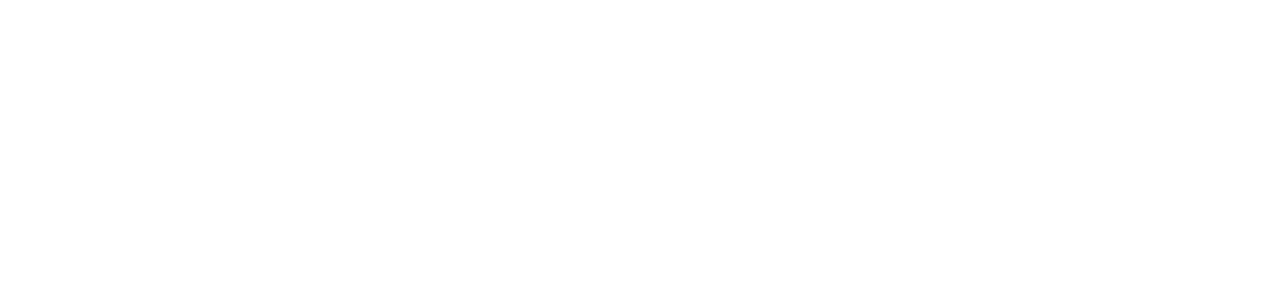
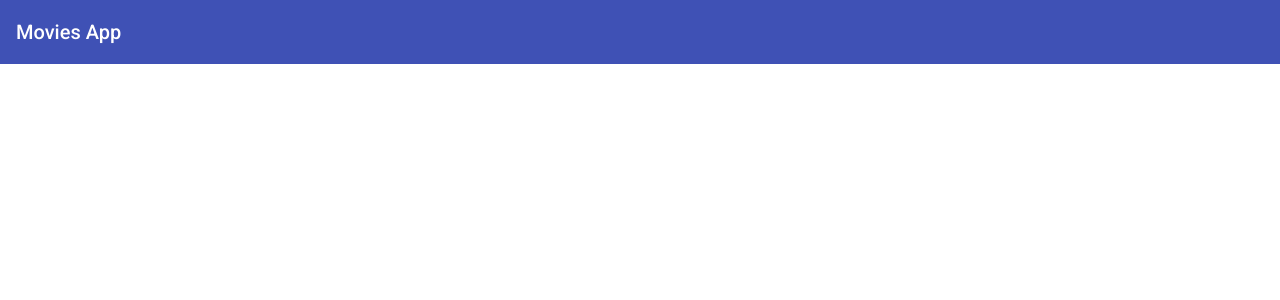
Before and after one commit to rajsadho/movie-app, an Angular app: page / in a window 1280 px wide. Shown: the top 300 px of the page. Built offline with nearby package versions, Linux system fonts and the light colour scheme.

Commit message:
Added navbar to website

```diff
--- a/src/app/app.component.html
+++ b/src/app/app.component.html
@@ -1 +1,3 @@
+<app-header></app-header>
+
 <router-outlet></router-outlet>
--- a/src/app/app.module.ts
+++ b/src/app/app.module.ts
@@ -4,6 +4,8 @@
 import { AppRoutingModule } from './app-routing.module';
 import { AppComponent } from './app.component';
 import { BrowserAnimationsModule } from '@angular/platform-browser/animations';
+
+import { SharedModule } from './shared/shared.module';
 
 @NgModule({
   declarations: [
@@ -12,7 +14,8 @@
   imports: [
     BrowserModule,
     AppRoutingModule,
-    BrowserAnimationsModule
+    BrowserAnimationsModule,
+    SharedModule
   ],
   providers: [],
   bootstrap: [AppComponent]
--- /dev/null
+++ b/src/app/shared/layout/header.component.html
@@ -0,0 +1,3 @@
+<mat-toolbar color="primary">
+  <span>Movies App</span>
+</mat-toolbar>
--- /dev/null
+++ b/src/app/shared/layout/index.ts
@@ -0,0 +1 @@
+export * from './header.component';
--- a/src/styles.scss
+++ b/src/styles.scss
@@ -1,4 +1,6 @@
 /* You can add global styles to this file, and also import other style files */
+
+@import '@angular/material/prebuilt-themes/indigo-pink.css';
 
 html, body { height: 100%; }
 body { margin: 0; font-family: Roboto, "Helvetica Neue", sans-serif; }
```
Also changed, not shown: src/app/shared/layout/header.component.ts (added, +7 -0 lines), src/app/shared/shared.module.ts (+18 -0 lines).
